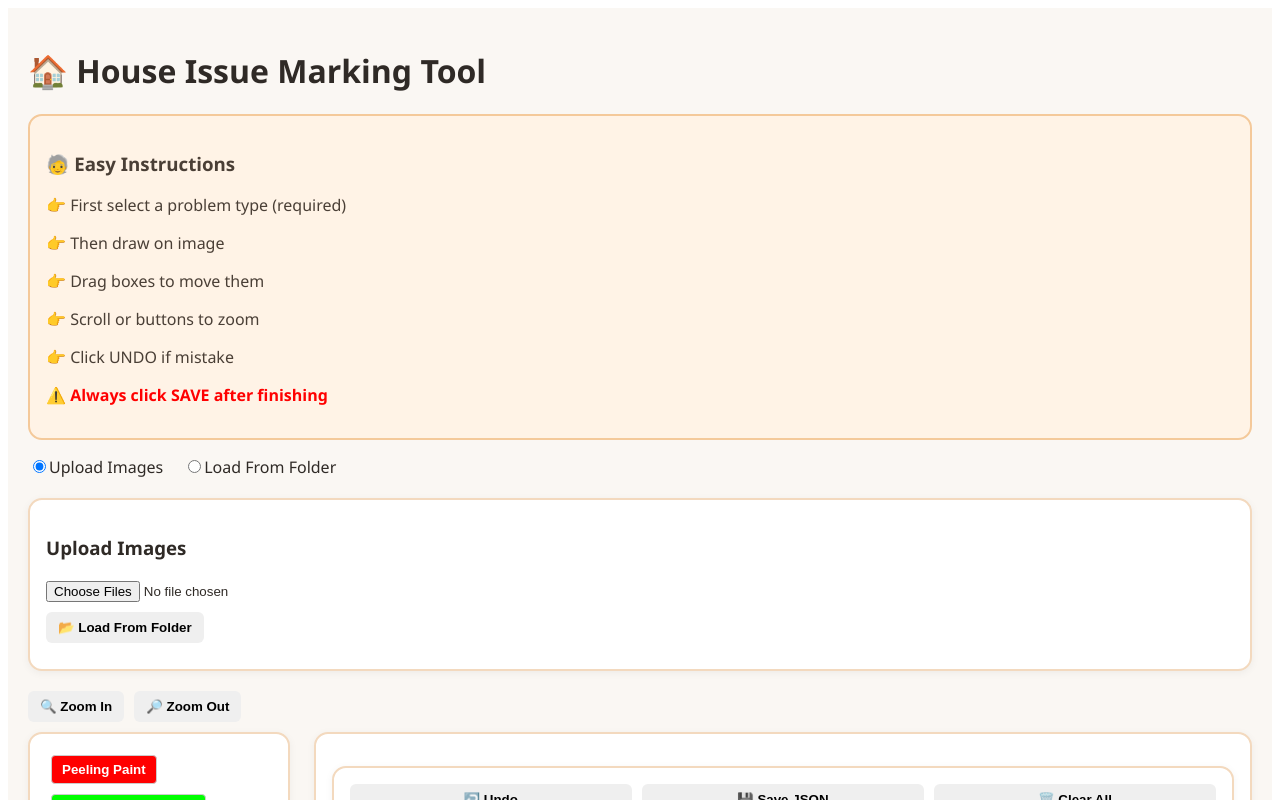
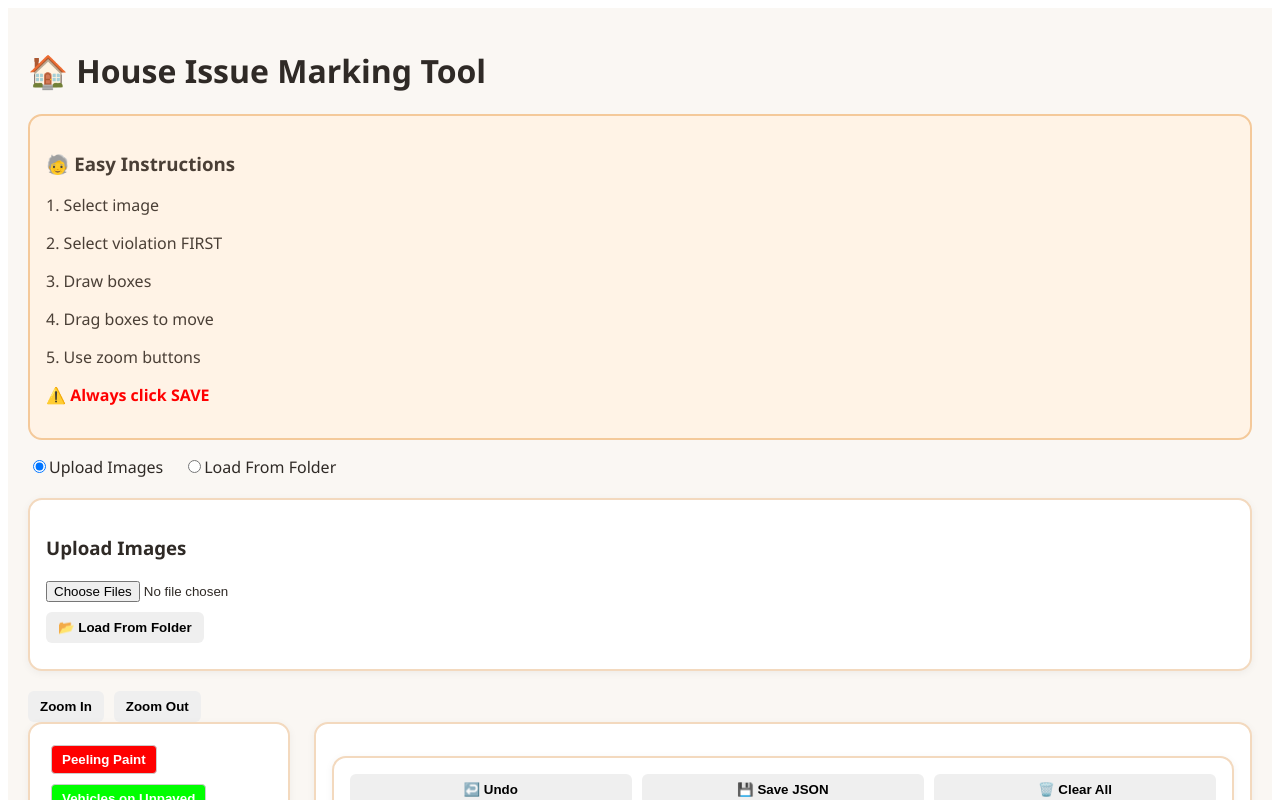
Before and after one commit to adullagayathri/housing_violations, a React (Create React App) app in the folder frontend/: page / in a window 1280 px wide. Shown: the top 800 px of the page. Built offline with nearby package versions, Linux system fonts and the light colour scheme.

Commit message:
Update App.js

```diff
--- a/frontend/src/App.js
+++ b/frontend/src/App.js
@@ -10,12 +10,11 @@ function App() {
   const [images, setImages] = useState({});
   const [selectedImage, setSelectedImage] = useState(null);
 
-  // 🚨 IMPORTANT: no default selection
+  // 🚨 no default selection
   const [selectedViolation, setSelectedViolation] = useState(null);
 
   const [annotations, setAnnotations] = useState([]);
   const [imageSource, setImageSource] = useState("Upload Images");
-
   const [zoom, setZoom] = useState(1);
 
   const stageRef = useRef(null);
@@ -74,18 +73,15 @@ function App() {
     <div className="App">
       <h1>🏠 House Issue Marking Tool</h1>
 
-      {/* HELP BOX */}
       <div className="help-box">
         <h3>🧓 Easy Instructions</h3>
-
-        <p>👉 First select a problem type (required)</p>
-        <p>👉 Then draw on image</p>
-        <p>👉 Drag boxes to move them</p>
-        <p>👉 Scroll or buttons to zoom</p>
-        <p>👉 Click UNDO if mistake</p>
-
+        <p>1. Select image</p>
+        <p>2. Select violation FIRST</p>
+        <p>3. Draw boxes</p>
+        <p>4. Drag boxes to move</p>
+        <p>5. Use zoom buttons</p>
         <p style={{ color: "red", fontWeight: "bold" }}>
-          ⚠️ Always click SAVE after finishing
+          ⚠️ Always click SAVE
         </p>
       </div>
 
@@ -112,7 +108,6 @@ function App() {
         </label>
       </div>
 
-      {/* UPLOAD */}
       {imageSource && (
         <UploadPanel
           images={images}
@@ -121,14 +116,10 @@ function App() {
         />
       )}
 
-      {/* IMAGE SELECT */}
       {Object.keys(images).length > 0 && (
-        <div style={{ marginBottom: 20 }}>
-          <label><b>Select Image:</b></label>
         <select
           value={selectedImage || ""}
           onChange={(e) => setSelectedImage(e.target.value)}
-            style={{ marginLeft: 10 }}
         >
           {Object.keys(images).map((img) => (
             <option key={img} value={img}>
@@ -136,21 +127,18 @@ function App() {
             </option>
           ))}
         </select>
-        </div>
       )}
 
-      {/* ZOOM BUTTONS */}
-      <div style={{ marginBottom: 10, display: "flex", gap: 10 }}>
+      {/* ZOOM */}
+      <div style={{ display: "flex", gap: 10 }}>
         <button onClick={() => setZoom((z) => Math.min(z + 0.2, 3))}>
-          🔍 Zoom In
+          Zoom In
         </button>
-
         <button onClick={() => setZoom((z) => Math.max(z - 0.2, 0.5))}>
-          🔎 Zoom Out
+          Zoom Out
         </button>
       </div>
 
-      {/* MAIN */}
       <div className="main-content">
         <ViolationToolbar
           selectedViolation={selectedViolation}
@@ -176,10 +164,7 @@ function App() {
           />
 
           {selectedImage && (
-            <AnnotationPreview
-              annotations={annotations}
-              selectedImage={selectedImage}
-            />
+            <AnnotationPreview annotations={annotations} />
           )}
         </div>
       </div>
```
Lines whose indentation alone changed are shown as unchanged.
